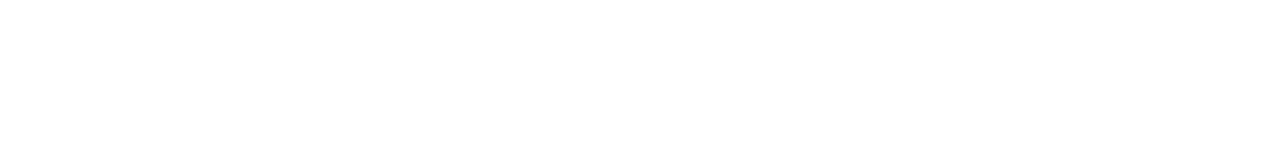
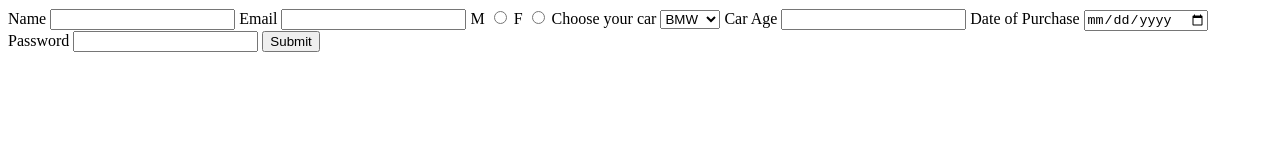
Before and after one commit to acciojob/car-insurance-form-SimmiCodes, a website: page main.html in a window 1280 px wide. Drawn offline with Linux system fonts and the light colour scheme.

Commit message:
created a submission

```diff
--- a/main.html
+++ b/main.html
@@ -11,6 +11,39 @@
     <script type="text/javascript" src="./script.js">
 </script>
 
+	<form method="post">
+		<label for="name">Name</label>
+		<input type="text" id="name" required>
+
+		<label for="email">Email</label>
+		<input type="email" id="email" required>
+
+		<label for="gender_m">M</label>
+		<input type="radio" id="gender_m" name="gender" required>
+		<label for="gender_f">F</label>
+		<input type="radio" id="gender_f" name="gender" required>
+
+		<label for="cars">Choose your car</label>
+		<select id="cars" name="cars">
+			<option>BMW</option>
+			<option>Kia</option>
+			<option>Maruti</option>
+		</select>
+
+		<label for="carage">Car Age</label>
+		<input type="number" id="carage" required>
+
+		<label for="dop">Date of Purchase</label>
+		<input type="date" id="dop" required>
+
+		<label for="password">Password</label>
+		<input type="password" id="password" required>
+
+		<button type="button">Submit</button>
+
+
+	</form>
+
 </body>
 
 </html>
```
